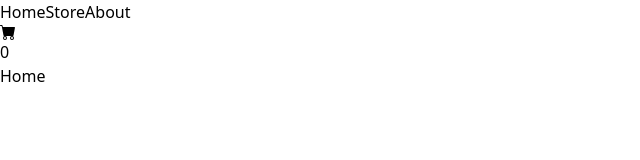
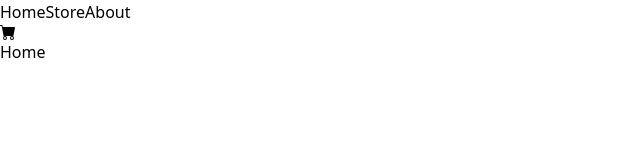
Before and after one commit to purnoy/ts-my-cart, a React (Vite) app: page / in a window 1280 px wide. Shown: the top 160 px of the page, without its empty margins (0-640 px from the left). Built offline with nearby package versions, Linux system fonts and the light colour scheme.

Commit message:
Update Navbar.tsx

```diff
--- a/src/components/Navbar.tsx
+++ b/src/components/Navbar.tsx
@@ -1,6 +1,9 @@
 import {Link} from 'react-router-dom';
 import {BsFillCartFill} from 'react-icons/bs';
+import {useContext} from 'react';
+import { ShoppingCartContext } from '../context/ShoppingCartContext';
 const Navbar = () => {
+  const {cartAmount} = useContext(ShoppingCartContext)
   return (
     <nav className="lg mb-3 container mx-auto bg-white shadow-xl p-4 sticky top-0">
         <div className="flex items-center justify-center space-x-16 text-xl uppercase">
@@ -10,7 +13,7 @@ const Navbar = () => {
            <div className="cursor-pointer flex relative group">
             <BsFillCartFill className="text-3xl group-hover:text-red-500"></BsFillCartFill>
                 <div className="absolute shadow-xl bg-red-500 h-[20px] w-[20px] -right-2 -bottom-2 rounded-full flex justify-center items-center text-[12px] text-white group-hover:text-red-500 group-hover:bg-black font-bold">
-                    0
+                    {cartAmount}
                 </div>
            </div>
         </div>
```
